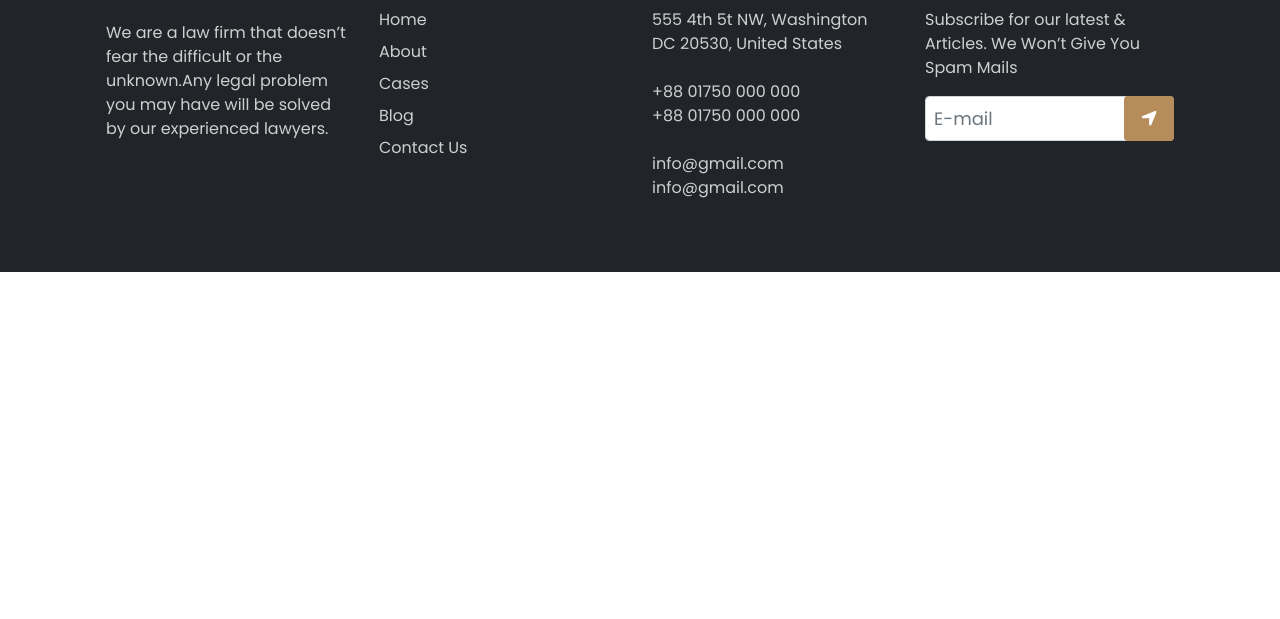
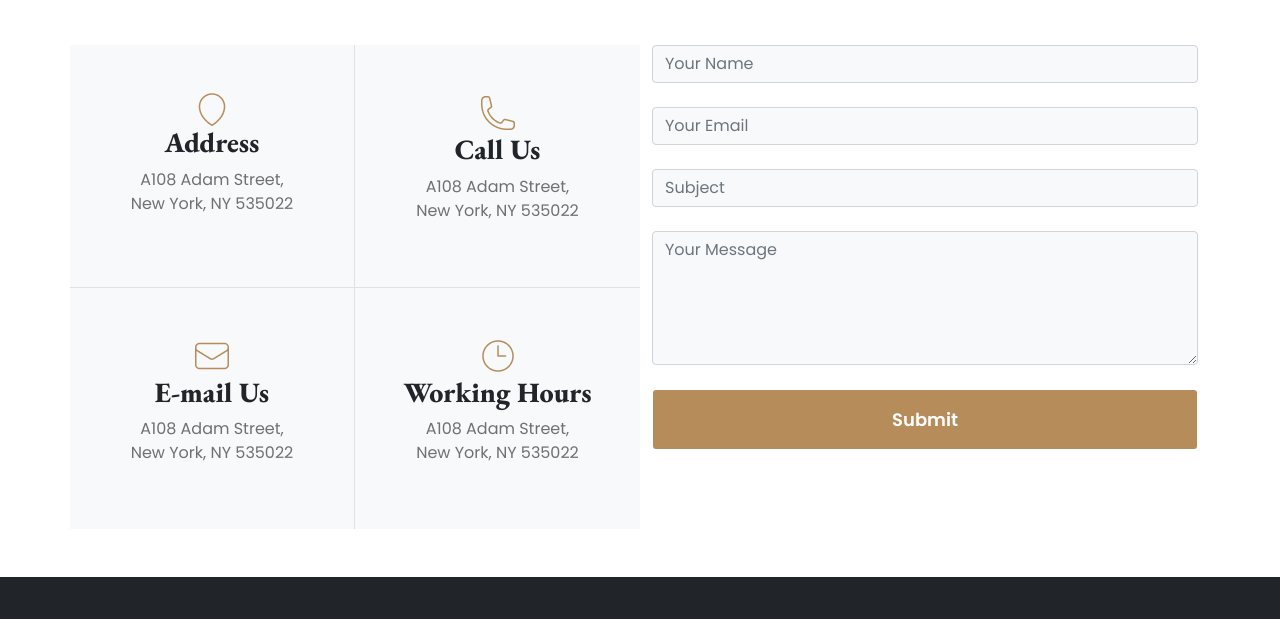
Before and after one commit to tanvir-hossen49/Legal-Boostrap-One-, a plain HTML site: page index.html in a window 1280 px wide. Shown: the part 3612-4231 px from the top of the page. Before the commit the page ends 3884 px from the top, so only its background shows below. Drawn offline with nearby package versions, Linux system fonts and the light colour scheme.

Commit message:
add contact us section

```diff
--- a/index.html
+++ b/index.html
@@ -431,6 +431,63 @@
             </div>
         </section>
         <!--FAQ section end -->
+
+        <!-- contact us section start -->
+        <section class="contact-us mt-5 text-center">
+            <h2 class="pt-5">Contact Us</h2>
+            <p>Answers to some of the questions that have been asked about us</p>
+
+            <div class="row mt-5">
+                <div class="col-12 col-lg-6">
+                    <div class="row">
+                        <div class="col-12 col-md-6 border-end border-bottom bg-light p-5">
+                            <img src="asset/images/icon/address.png" alt="" srcset="">
+                            <h3>Address</h3>
+                            <p>A108 Adam Street,<br>
+                                New York, NY 535022</p>
+                        </div>
+                        <div class="col-12 col-md-6 bg-light border-bottom p-5">
+                            <img src="asset/images/icon/call.png" alt="" srcset="">
+                            <h3>Call Us</h3>
+                            <p>A108 Adam Street,<br>
+                                New York, NY 535022</p>
+                        </div>
+                        <div class="col-12 col-md-6 bg-light border-end p-5">
+                            <img src="asset/images/icon/email.png" alt="" srcset="">
+                            <h3>E-mail Us</h3>
+                            <p>A108 Adam Street,<br>
+                                New York, NY 535022</p>
+                        </div>
+                        <div class="col-12 col-md-6 bg-light p-5">
+                            <img src="asset/images/icon/time.png" alt="" srcset="">
+                            <h3>Working Hours</h3>
+                            <p>A108 Adam Street,<br>
+                                New York, NY 535022</p>
+                        </div>
+                    </div>
+                </div>
+                <div class="col-12 col-lg-6">
+                    <form>
+                        <div class="mb-4">
+                            <input type="text" placeholder="Your Name" class="form-control bg-light">
+                        </div>
+                        <div class="mb-4">
+                            <input type="email" placeholder="Your Email" class="form-control bg-light">
+                        </div>
+                        <div class="mb-4">
+                            <input type="text" placeholder="Subject" class="form-control bg-light">
+                        </div>
+                        <div class="mb-4">
+                            <textarea class="form-control bg-light" rows="5" placeholder="Your Message"></textarea>
+                        </div>
+                        <div>
+                            <input type="submit" class="form-control btn text-white py-3" value="Submit">
+                        </div>
+                    </form>
+                </div>
+            </div>
+        </section>
+        <!-- contact us section end -->
     </main>
 
     <!-- footer start -->
```
